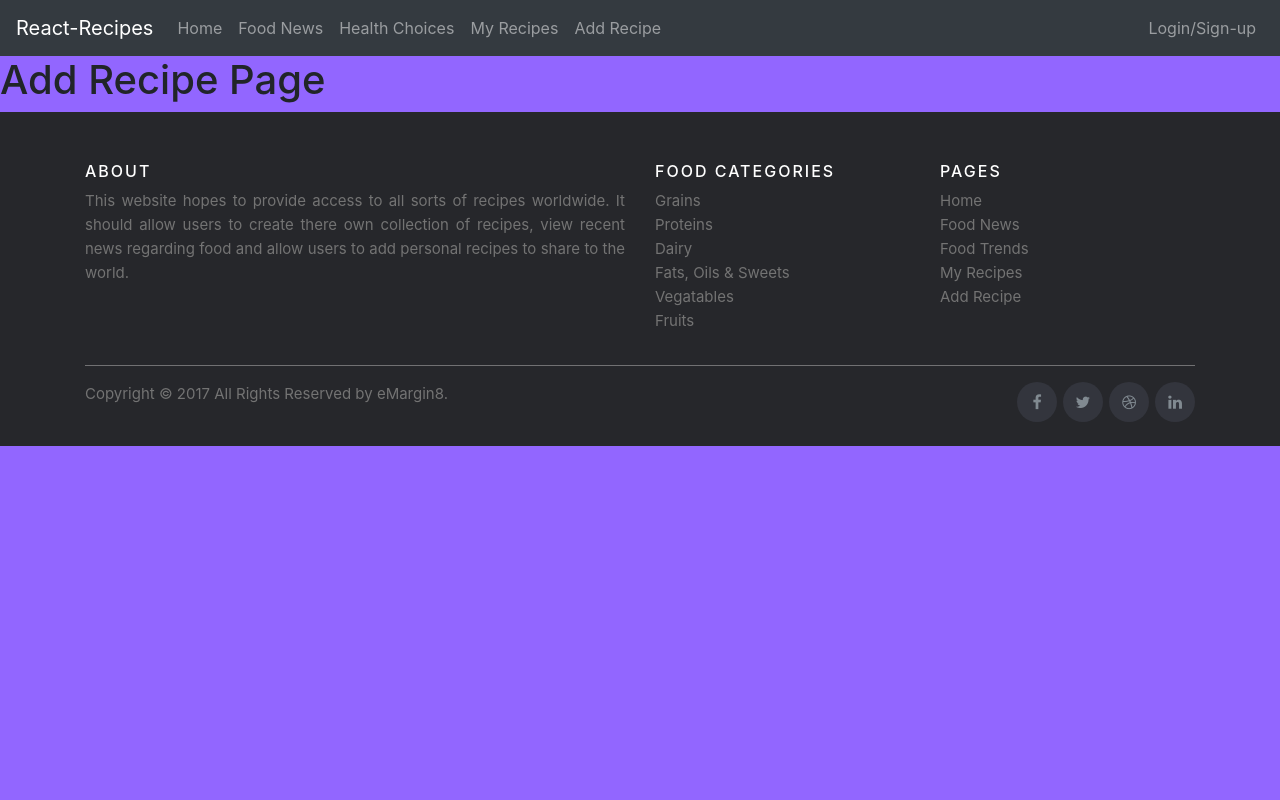
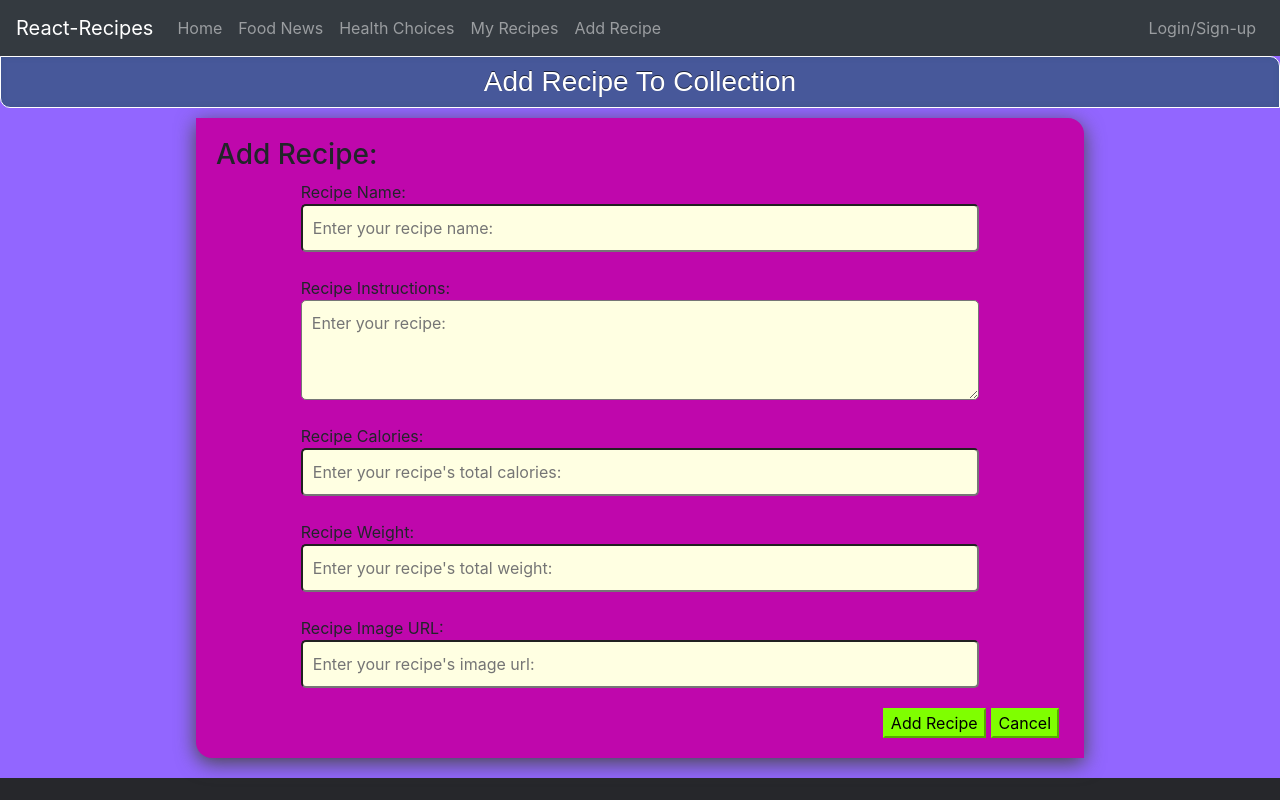
Before and after one commit to Dev-Santos/FinalWebProject-React, a React (Create React App) app: page /addrecipe in a window 1280 px wide. Shown: the top 800 px of the page. Built offline with nearby package versions, Linux system fonts and the light colour scheme.

Commit message:
Added addrecipe component (a form which allows the user to add their personal recipes)

```diff
--- a/src/components/AddRecipe.js
+++ b/src/components/AddRecipe.js
@@ -1,9 +1,70 @@
 import React from 'react';
+import axios from 'axios';
+
+import '../css/addrecipe.css';
+
 
 class AddRecipe extends React.Component {
+
+    submit = (event) => {
+        event.preventDefault();
+
+        console.log("Eveent name: ", event.target.elements.name.value);
+        console.log("Eveent recipe: ", event.target.elements.recipe.value);
+        console.log("Eveent calories: ", event.target.elements.calories.value);
+        console.log("Eveent weight: ", event.target.elements.weight.value);
+        console.log("Eveent url: ", event.target.elements.image_url.value);
+
+        const payload = {
+            name: event.target.elements.name.value,
+            recipe: event.target.elements.recipe.value,
+            calories: event.target.elements.calories.value,
+            image_url: event.target.elements.weight.value,
+            totalWeight: event.target.elements.image_url.value
+        };
+
+        console.log("Payload: ", payload);
+
+        axios({
+            url: 'http://localhost:8080/api/save',
+            method: 'POST',
+            data: payload
+        })
+            .then(() => {
+                console.log('Data has been sent to the server');
+                // this.resetUserInputs();
+                // this.getNotes();
+            })
+            .catch(() => {
+                console.log('Internal server error');
+            });
+    };
+
     render(){
         return (
-            <h1>Add Recipe Page</h1>
+            <div>
+                <h1 className="header">Add Recipe To Collection</h1>
+                <div className="container">
+                    <form className="formPosition" onSubmit={this.submit}>
+                        <h3>Add Recipe: </h3>
+                        <p>Recipe Name: </p>
+                        <input type='text' name='name' placeholder='Enter your recipe name: '></input><br />
+                        <p>Recipe Instructions: </p>
+                        <textarea type='text' name='recipe' placeholder='Enter your recipe: '></textarea><br />
+                        <p>Recipe Calories: </p>
+                        <input type='text' name='calories' placeholder="Enter your recipe's total calories: "></input><br />
+                        <p>Recipe Weight: </p>
+                        <input type='text' name='weight' placeholder="Enter your recipe's total weight: "></input><br />
+                        <p>Recipe Image URL: </p>
+                        <input type='text' name='image_url' placeholder="Enter your recipe's image url: "></input>
+                        <div className="btn-holder">
+                            <button type="submit">Add Recipe</button>
+                            <button type="button">Cancel</button>
+                        </div>
+                    </form>
+                </div>
+            </div>
+
         )
     }
 }
--- /dev/null
+++ b/src/css/addrecipe.css
@@ -0,0 +1,73 @@
+.header {
+    margin: 1em 0 0.5em 0;
+	font-weight: normal;
+	position: relative;
+	text-shadow: 0 -1px rgba(0,0,0,0.6);
+	font-size: 28px;
+	line-height: 40px;
+	background: #355681;
+	background: rgba(53,86,129, 0.8);
+	border: 1px solid #fff;
+	padding: 5px 15px;
+    color: white;
+	border-radius: 0 10px 0 10px;
+	box-shadow: inset 0 0 5px rgba(53,86,129, 0.5);
+	font-family: 'Muli', sans-serif;
+    text-align: center;
+    margin: auto;
+}
+
+.formPosition {
+    width: 80%;
+    /* background-color: white; */
+    margin: auto;
+    padding: 20px;
+    margin-top: 10px;
+    border-radius: 0 16px 0 16px;
+    box-shadow: 0px 5px 20px rgb(71, 71, 71);
+    background-color: #bf07ac;
+}
+
+.formPosition input,textarea {
+    width: 80%;
+    background-color: rgb(255, 255, 226);
+    margin-bottom: 0px;
+    display: block;
+    margin-left: auto;
+    margin-right: auto;
+    border-radius: 5px;
+    padding: 10px;
+}
+
+.formPosition p {
+    width: 80%;
+    margin: auto;
+    display: block;
+    margin-left: auto;
+    margin-right: auto;
+    /* background-color: black; */
+}
+
+.formPosition button {
+    margin-top: 20px;
+    margin-right: 5px;
+    background-color: chartreuse;
+    border-color: chartreuse;
+}
+
+.formPosition textarea {
+    height: 100px;
+}
+
+.container {
+    justify-content: space-between;
+    flex-direction: column;
+    height: auto;
+    display: flex;
+    margin-bottom: 20px;
+}
+
+.container .btn-holder {
+    justify-content: flex-end;
+    display: flex;
+}
```
